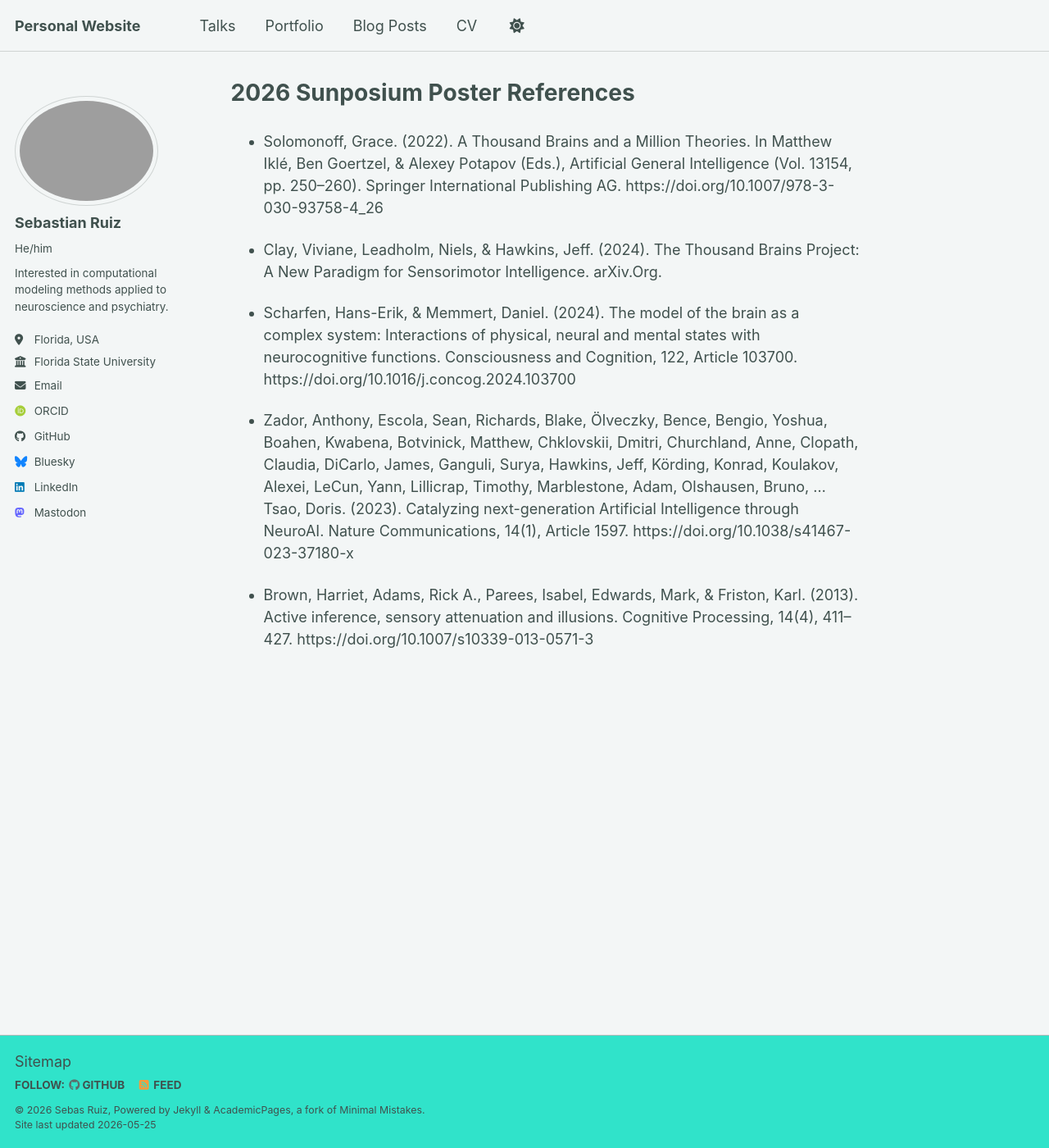
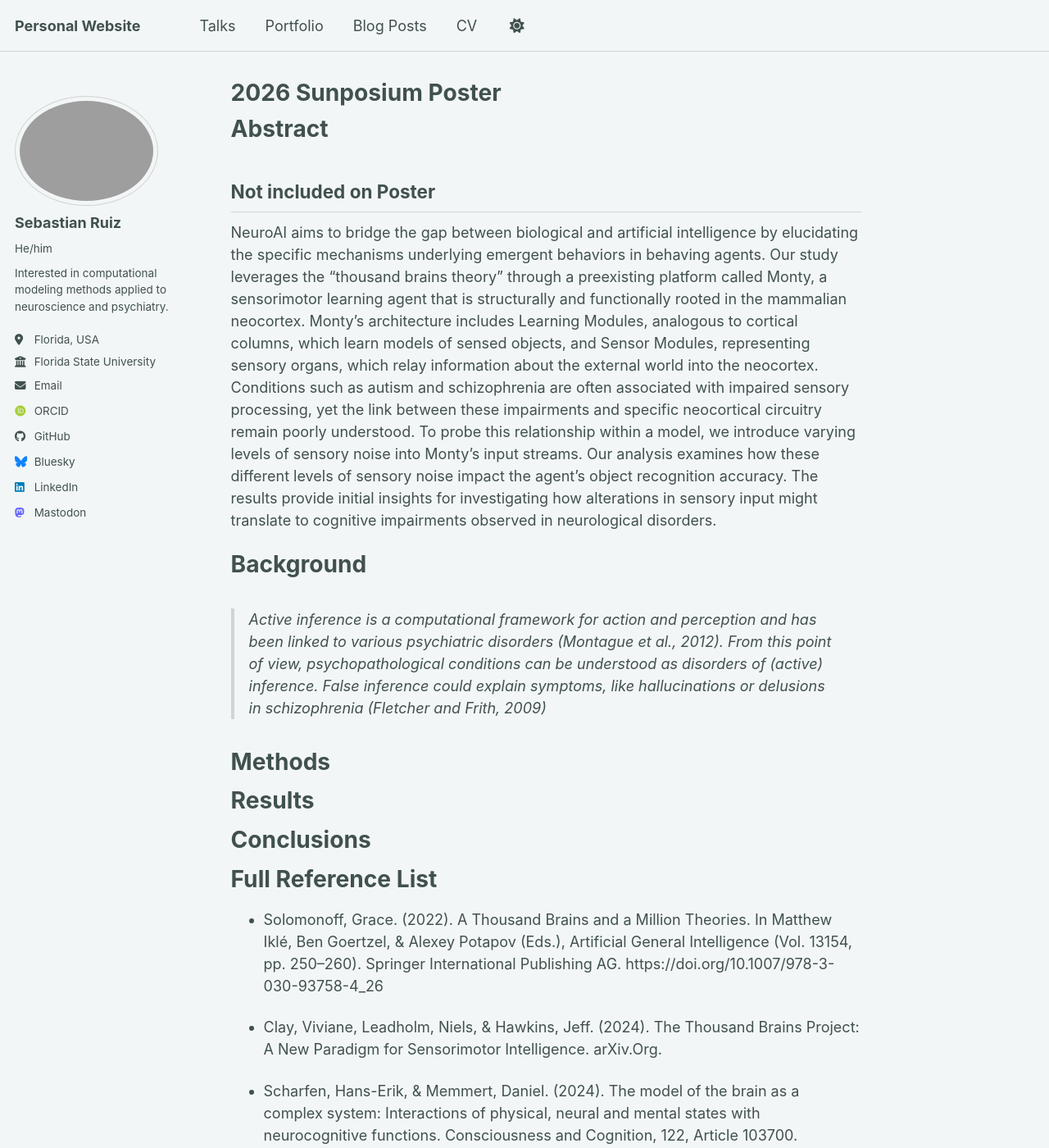
Before and after one commit to sebastianruizsebas/site, a Jekyll site: the page built from _pages/sunposium-page.md, in a window 1280 px wide and 1400 px high. Shown: the whole window at 82% size. Built offline with Jekyll 4.4.1, drawn with Linux system fonts in a browser that asks for light colours; some web fonts are replaced; a script bundle is joined from its source files by our own code; library files that are not in the unit come from our copies; some of the changed text lies outside the part shown.

```diff
--- a/_pages/sunposium-page.md
+++ b/_pages/sunposium-page.md
@@ -1,12 +1,42 @@
 ---
 permalink: /sunposium-ref/
-title: "2026 Sunposium Poster References"
+title: "2026 Sunposium Poster"
 author_profile: true
 redirect_from:
   - "/sunposium/"
   - "/sunposium.html"
 ---
+# Abstract
+## Not included on Poster
+NeuroAI aims to bridge the gap between biological and artificial intelligence by elucidating the specific mechanisms underlying emergent behaviors in behaving agents. Our study leverages the "thousand brains theory" through a preexisting platform called Monty, a sensorimotor learning agent that is structurally and functionally rooted in the mammalian neocortex.
+Monty's architecture includes Learning Modules, analogous to cortical columns, which learn models of sensed objects, and Sensor Modules, representing sensory organs, which relay information about the external world into the neocortex.
+Conditions such as autism and schizophrenia are often associated with impaired sensory processing, yet the link between these impairments and specific neocortical circuitry remain poorly understood. To probe this relationship within a model, we introduce varying levels of sensory noise into Monty’s input streams.
+Our analysis examines how these different levels of sensory noise impact the agent's object recognition accuracy. The results provide initial insights for investigating how alterations in sensory input might translate to cognitive impairments observed in neurological disorders.
 
+# Background
+> Active inference is a computational framework for action
+and perception and has been linked to various psychiatric
+disorders (Montague et al., 2012). From this point of view,
+psychopathological conditions can be understood as disorders of
+(active) inference. False inference could explain symptoms, like
+hallucinations or delusions in schizophrenia (Fletcher and Frith,
+2009)
+
+
+
+# Methods
+
+
+# Results
+
+
+# Conclusions
+
+
+
+
+
+# Full Reference List
 
   - Solomonoff, Grace. (2022). A Thousand Brains and a Million Theories. In Matthew Iklé, Ben Goertzel, & Alexey Potapov (Eds.), Artificial General Intelligence (Vol. 13154, pp. 250–260). Springer International Publishing AG. https://doi.org/10.1007/978-3-030-93758-4_26
 
@@ -17,3 +47,9 @@
   - Zador, Anthony, Escola, Sean, Richards, Blake, Ölveczky, Bence, Bengio, Yoshua, Boahen, Kwabena, Botvinick, Matthew, Chklovskii, Dmitri, Churchland, Anne, Clopath, Claudia, DiCarlo, James, Ganguli, Surya, Hawkins, Jeff, Körding, Konrad, Koulakov, Alexei, LeCun, Yann, Lillicrap, Timothy, Marblestone, Adam, Olshausen, Bruno, … Tsao, Doris. (2023). Catalyzing next-generation Artificial Intelligence through NeuroAI. Nature Communications, 14(1), Article 1597. https://doi.org/10.1038/s41467-023-37180-x
 
   - Brown, Harriet, Adams, Rick A., Parees, Isabel, Edwards, Mark, & Friston, Karl. (2013). Active inference, sensory attenuation and illusions. Cognitive Processing, 14(4), 411–427. https://doi.org/10.1007/s10339-013-0571-3
+
+  - Hartl, Benedikt, et al. "Remapping and navigation of an embedding space via error minimization: a fundamental organizational principle of cognition in natural and artificial systems." arXiv preprint arXiv:2601.14096 (2026).
+
+  - Kawakami, Hajime. "Finding Similar Objects and Active Inference for Surprise in Numenta Neocortex Model." arXiv preprint arXiv:2506.21554 (2025).
+
+  - Möller, T. J., Georgie, Y. K., Schillaci, G., Voss, M., Hafner, V. V., & Kaltwasser, L. (2021). Computational models of the "active self" and its disturbances in schizophrenia. Consciousness and cognition, 93, 103155. https://doi.org/10.1016/j.concog.2021.103155
```
Also changed, not shown: _pages/cv.md (+9 -4 lines).
